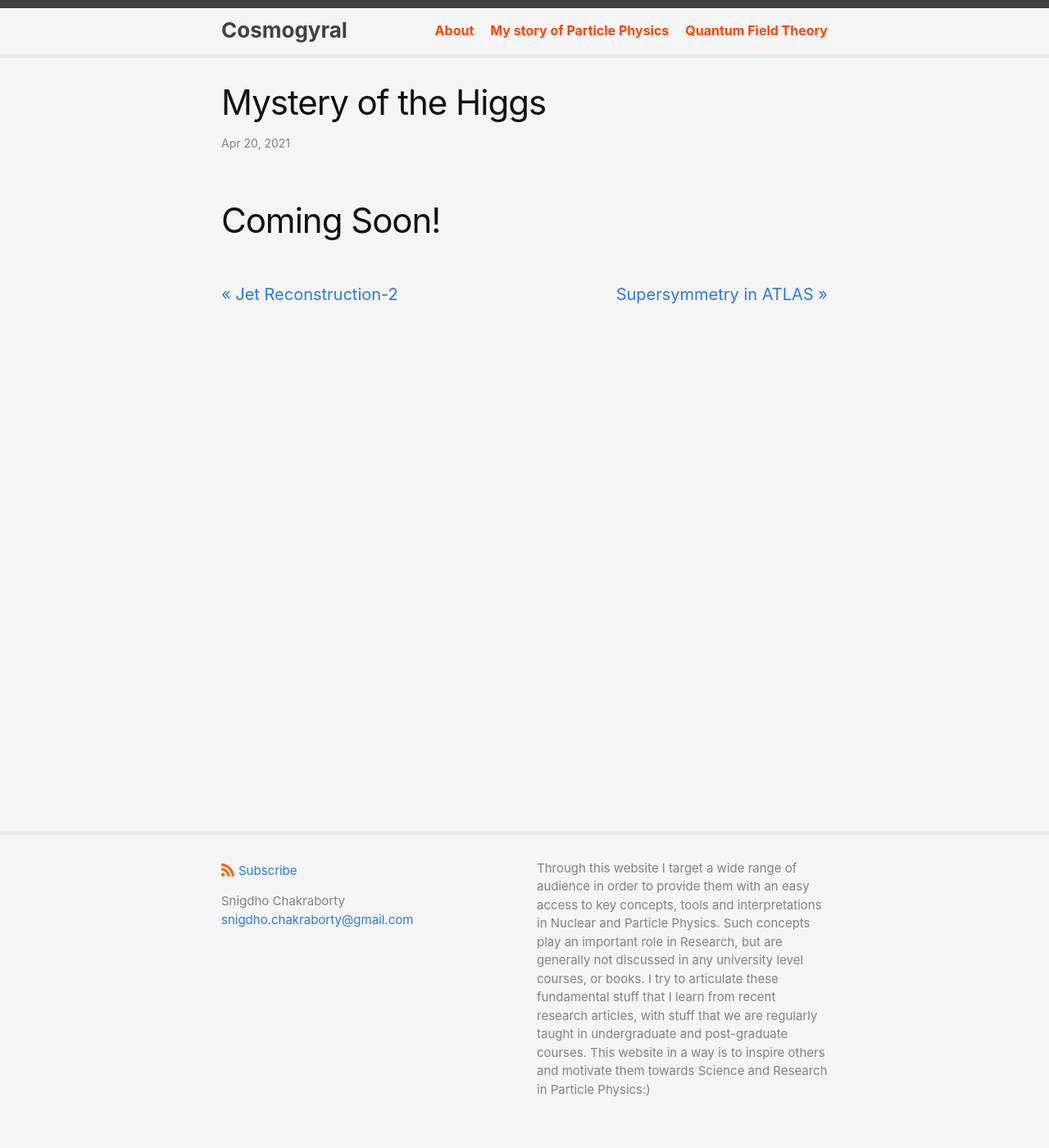
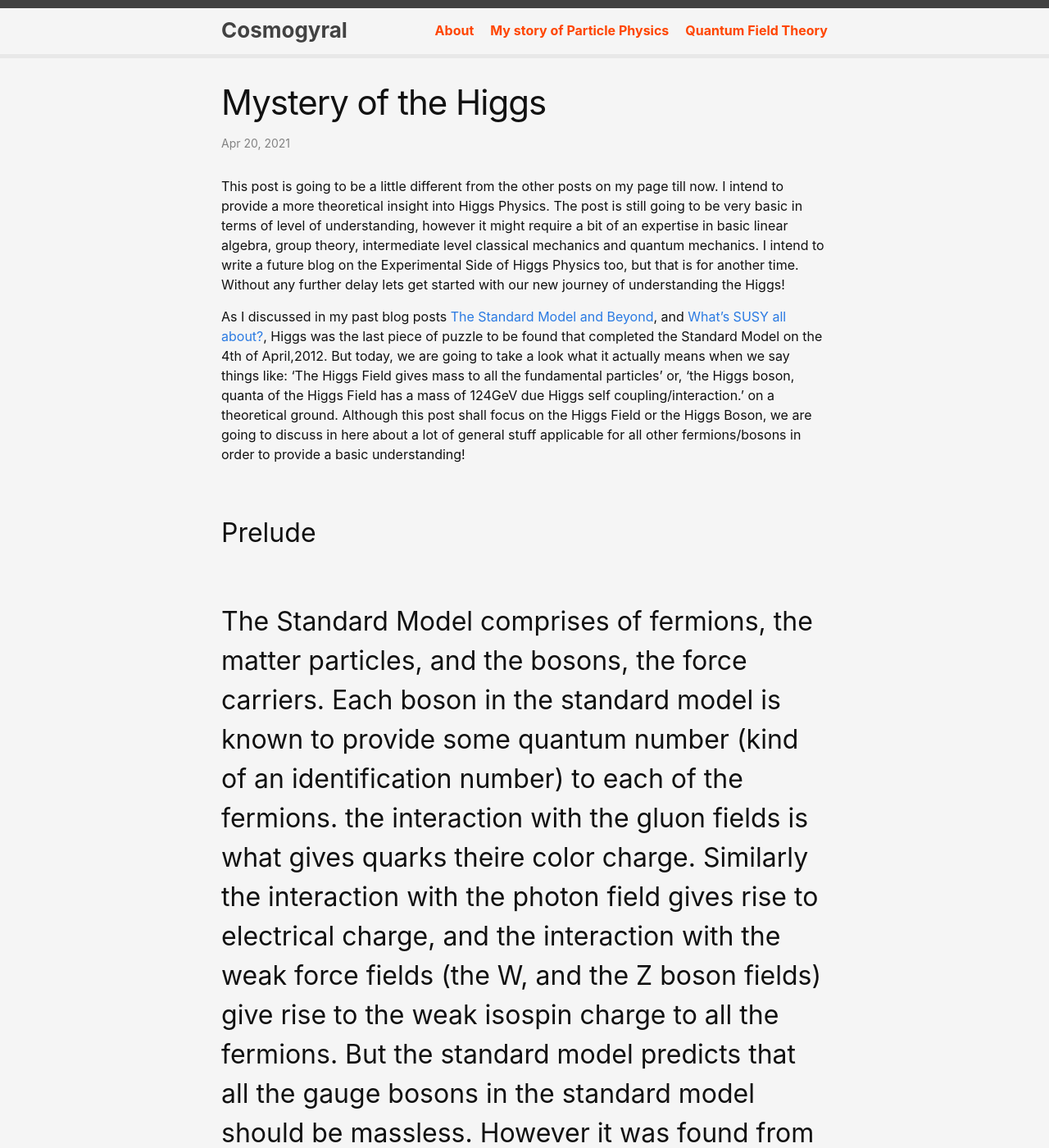
Before and after one commit to snigdhochakraborty/snigdhochakraborty.github.io, a Jekyll site: the page built from _posts/2021-04-20-Higgs.md, in a window 1280 px wide and 1400 px high. Shown: the whole window at 82% size. Built offline with Jekyll 4.4.1, drawn with Linux system fonts in a browser that asks for light colours; some of the changed text lies outside the part shown.

Commit message:
Update 2021-04-20-Higgs.md

```diff
--- a/_posts/2021-04-20-Higgs.md
+++ b/_posts/2021-04-20-Higgs.md
@@ -5,4 +5,11 @@ date:   2021-04-20 10:48:59 +0530
 categories: ATLAS blogs
 permalink: /higgs/
 ---
-<h1>Coming Soon!</h1>
+<p>This post is going to be a little different from the other posts on my page till now. I intend to provide a more theoretical insight into Higgs Physics. The post is still going to be very basic in terms of level of understanding, however it might require a bit of an expertise in basic linear algebra, group theory, intermediate level classical mechanics and quantum mechanics. I intend to write a future blog on the Experimental Side of Higgs Physics too, but that is for another time. Without any further delay lets get started with our new journey of understanding the Higgs!</p>
+
+As I discussed in my past blog posts [The Standard Model and Beyond](https://snigdhochakraborty.github.io/SUSY/), and [What's SUSY all about?](https://snigdhochakraborty.github.io/susy_rpv/), Higgs was the last piece of puzzle to be found that completed the Standard Model on the 4th of April,2012. But today, we are going to take a look what it actually means when we say things like: 'The Higgs Field gives mass to all the fundamental particles' or, 'the Higgs boson, quanta of the Higgs Field has a mass of 124GeV due Higgs self coupling/interaction.' on a theoretical ground. Although this post shall focus on the Higgs Field or the Higgs Boson, we are going to discuss in here about a lot of general stuff applicable for all other fermions/bosons in order to provide a basic understanding!
+
+<h2>Prelude<h2>
+ The Standard Model comprises of fermions, the matter particles, and the bosons, the force carriers. Each boson in the standard model is known to provide some quantum number (kind of an identification number) to each of the fermions. the interaction with the gluon fields is what gives quarks theire color charge. Similarly the interaction with the photon field gives rise to electrical charge, and the interaction with the weak force fields (the W, and the Z boson fields) give rise to the weak isospin charge to all the fermions. But the standard model predicts that all the gauge bosons in the standard model should be massless. However it was found from the , as so should all the fermions be. But
+<h2>The Lagrangian method to understand Quantum Fields</h2>
+<p></p>
```
